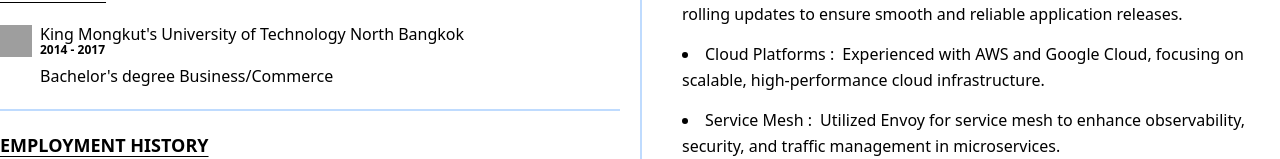
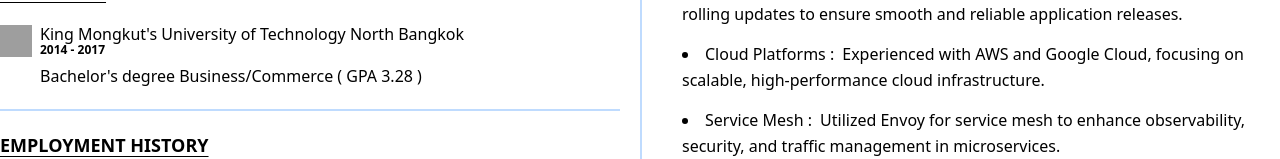
Before and after one commit to innocentpice/Resume-Tailwind, a React (Vite) app: page / in a window 1280 px wide. Shown: the part 793-952 px from the top of the page. Built offline with nearby package versions, Linux system fonts and the light colour scheme; grey boxes are pictures that could not be loaded.

Commit message:
๊Add GPA

```diff
--- a/src/App.tsx
+++ b/src/App.tsx
@@ -92,7 +92,9 @@ function App() {
                     King Mongkut's University of Technology North Bangkok
                   </p>
                   <sub className="font-semibold">2014 - 2017</sub>
-                  <p className="mt-4">Bachelor's degree Business/Commerce</p>
+                  <p className="mt-4">
+                    Bachelor's degree Business/Commerce ( GPA 3.28 )
+                  </p>
                 </div>
               </div>
             </div>
```
